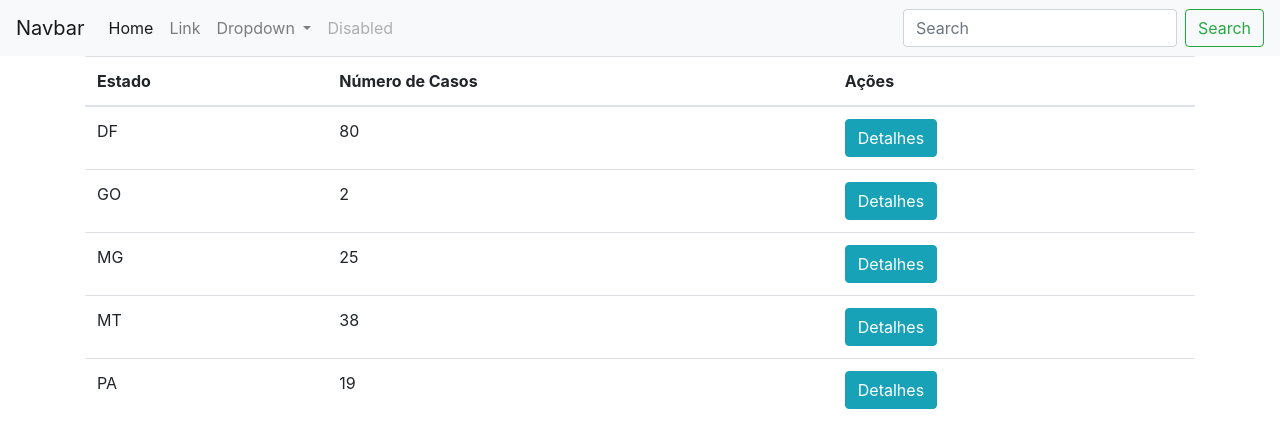
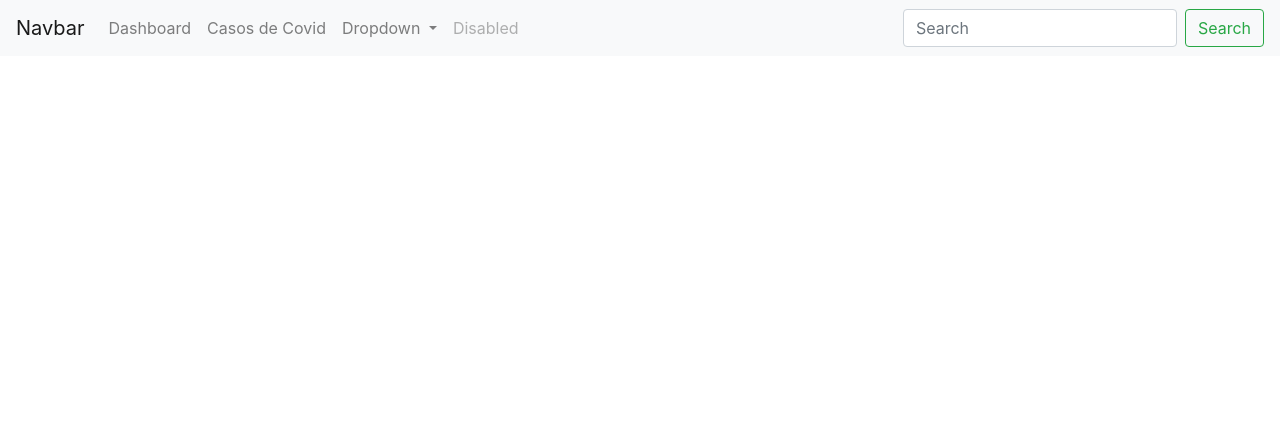
Before and after one commit to lucasrfreire/painelcovid, an Angular app: page / in a window 1280 px wide. Shown: the top 448 px of the page. Built offline with nearby package versions, Linux system fonts and the light colour scheme.

Commit message:
Adicionando configurações básicas de rotas

```diff
--- a/src/app/app.component.html
+++ b/src/app/app.component.html
@@ -1,4 +1,4 @@
 <navbar></navbar>
 <div class="container">
-    <casoscovid></casoscovid>
+    <router-outlet></router-outlet>
 </div>
--- a/src/app/app.module.ts
+++ b/src/app/app.module.ts
@@ -2,11 +2,19 @@ import { BrowserModule } from '@angular/platform-browser';
 import { NgModule } from '@angular/core';
 import { FormsModule } from '@angular/forms';
 import { HttpModule } from '@angular/http';
+import { RouterModule } from "@angular/router";
 
 import { AppComponent } from './app.component';
 import { NavbarComponent } from "./navbar/navbar.component";
 import { CasoscovidComponent } from "./casoscovid/casoscovid.component";
 import { CasocovidDetalhesComponent } from "./casoscovid/casocovid-detalhes/casocovid-datalhes.component";
+
+const ROUTES = RouterModule.forRoot([
+  {
+    path: 'casoscovid',
+    component: CasoscovidComponent
+  }
+])
 
 @NgModule({
   declarations: [
@@ -18,7 +26,8 @@ import { CasocovidDetalhesComponent } from "./casoscovid/casocovid-detalhes/caso
   imports: [
     BrowserModule,
     FormsModule,
-    HttpModule
+    HttpModule,
+    ROUTES
   ],
   providers: [],
   bootstrap: [AppComponent]
--- a/src/app/navbar/navbar.component.html
+++ b/src/app/navbar/navbar.component.html
@@ -6,11 +6,11 @@
 
     <div class="collapse navbar-collapse" id="navbarSupportedContent">
       <ul class="navbar-nav mr-auto">
-        <li class="nav-item active">
-          <a class="nav-link" href="#">Home <span class="sr-only">(current)</span></a>
+        <li class="nav-item">
+          <a class="nav-link" href="#">Dashboard</a>
         </li>
         <li class="nav-item">
-          <a class="nav-link" href="#">Link</a>
+          <a class="nav-link" routerLink="/casoscovid">Casos de Covid</a>
         </li>
         <li class="nav-item dropdown">
           <a class="nav-link dropdown-toggle" href="#" id="navbarDropdown" role="button" data-toggle="dropdown" aria-haspopup="true" aria-expanded="false">
```
